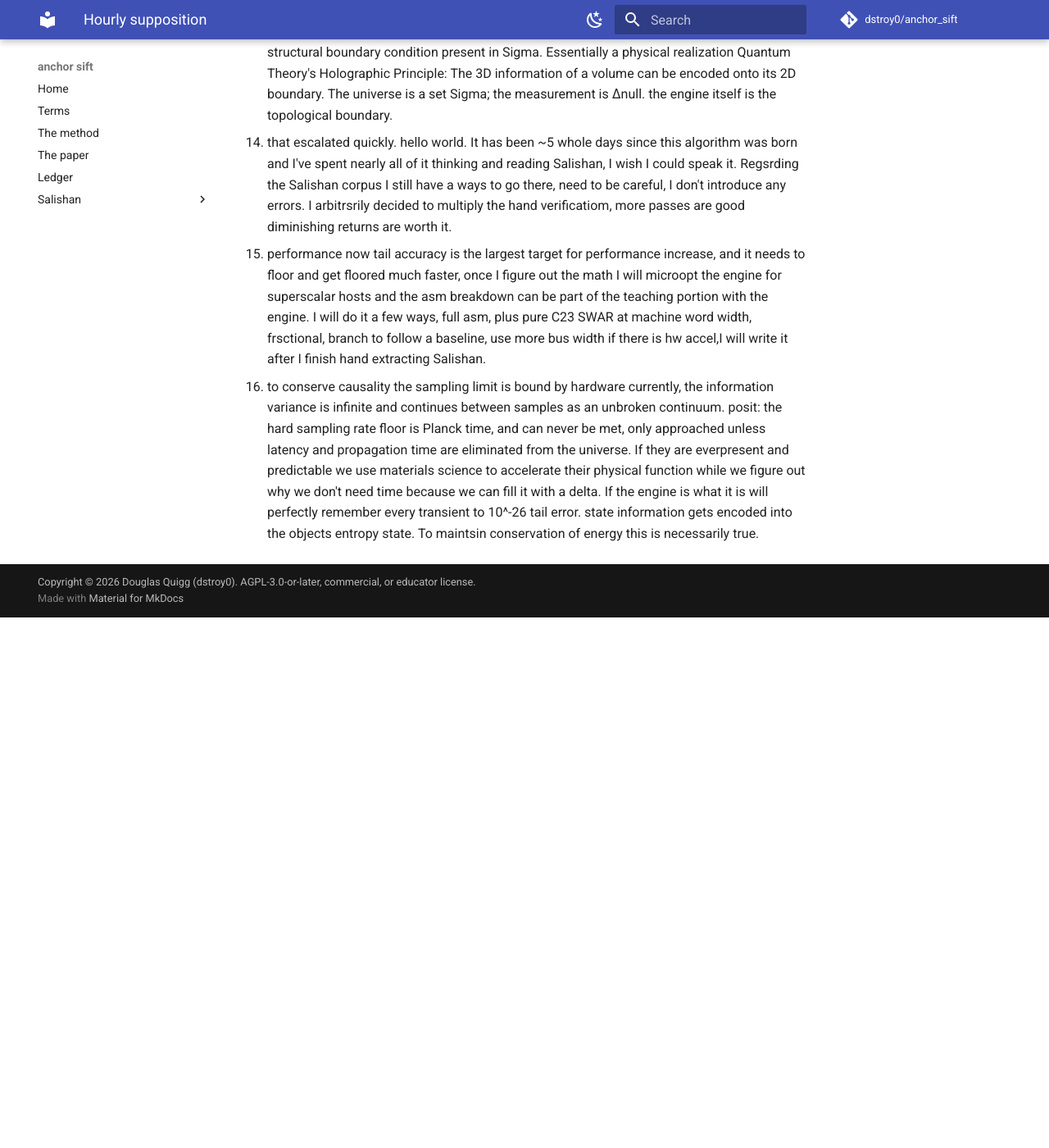
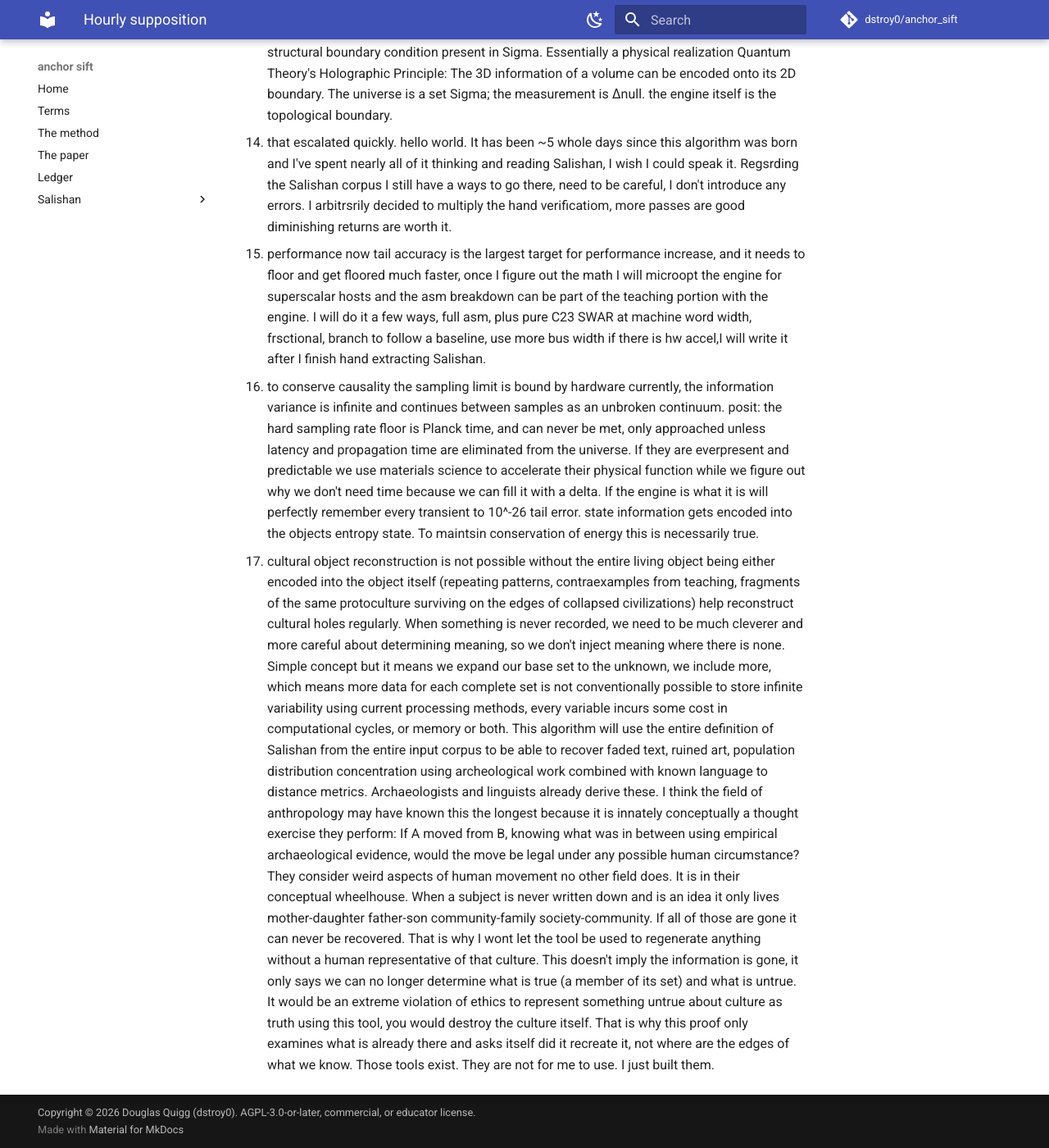
Before and after one commit to dstroy0/anchor_sift, an MkDocs documentation site: the page built from docs/research/hourly_supposition.md, in a window 1280 px wide and 1400 px high, scrolled down 1989 px. Shown: the whole window at 82% size. Built offline with MkDocs 1.6.1 and Material for MkDocs 9.7.7, drawn with Linux system fonts in a browser that asks for light colours; comment, search, counter and statistics services are not loaded; before the commit the page ends 2742 px from its top, so only the background shows below that.

Commit message:
Update hourly_supposition.md
Cultural object regeneration

```diff
--- a/docs/research/hourly_supposition.md
+++ b/docs/research/hourly_supposition.md
@@ -97,3 +97,27 @@
       out why we don't need time because we can fill it with a delta. If the engine is what it is
       will perfectly remember every transient to 10^-26 tail error. state information gets encoded
       into the objects entropy state. To maintsin conservation of energy this is necessarily true.
+17. cultural object reconstruction is not possible without the entire living object being either encoded
+      into the object itself (repeating patterns, contraexamples from teaching, fragments of the same
+      protoculture surviving on the edges of collapsed civilizations) help reconstruct cultural holes
+      regularly. When something is never recorded, we need to be much cleverer and more careful about
+      determining meaning, so we don't inject meaning where there is none. Simple concept but it means
+      we expand our base set to the unknown, we include more, which means more data for each complete
+      set is not conventionally possible to store infinite variability using current processing methods,
+      every variable incurs some cost in computational cycles, or memory or both. This algorithm will
+      use the entire definition of Salishan from the entire input corpus to be able to recover faded text,
+      ruined art, population distribution concentration using archeological work combined with known
+      language to distance metrics. Archaeologists and linguists already derive these. I think the field
+      of anthropology may have known this the longest because it is innately conceptually a thought
+      exercise they perform: If A moved from B, knowing what was in between using empirical archaeological
+      evidence, would the move be legal under any possible human circumstance? They consider weird aspects
+      of human movement no other field does. It is in their conceptual wheelhouse. When a subject is never
+      written down and is an idea it only lives mother-daughter father-son community-family
+      society-community. If all of those are gone it can never be recovered. That is why I wont let the
+      tool be used to regenerate anything without a human representative of that culture. This doesn't
+      imply the information is gone, it only says we can no longer determine what is true
+      (a member of its set) and what is untrue. It would be an extreme violation of ethics to represent
+      something untrue about culture as truth using this tool, you would destroy the culture itself.
+      That is why this proof only examines what is already there and asks itself did it recreate it, not
+      where are the edges of what we know. Those tools exist. They are not for me to use.
+      I just built them.
```
